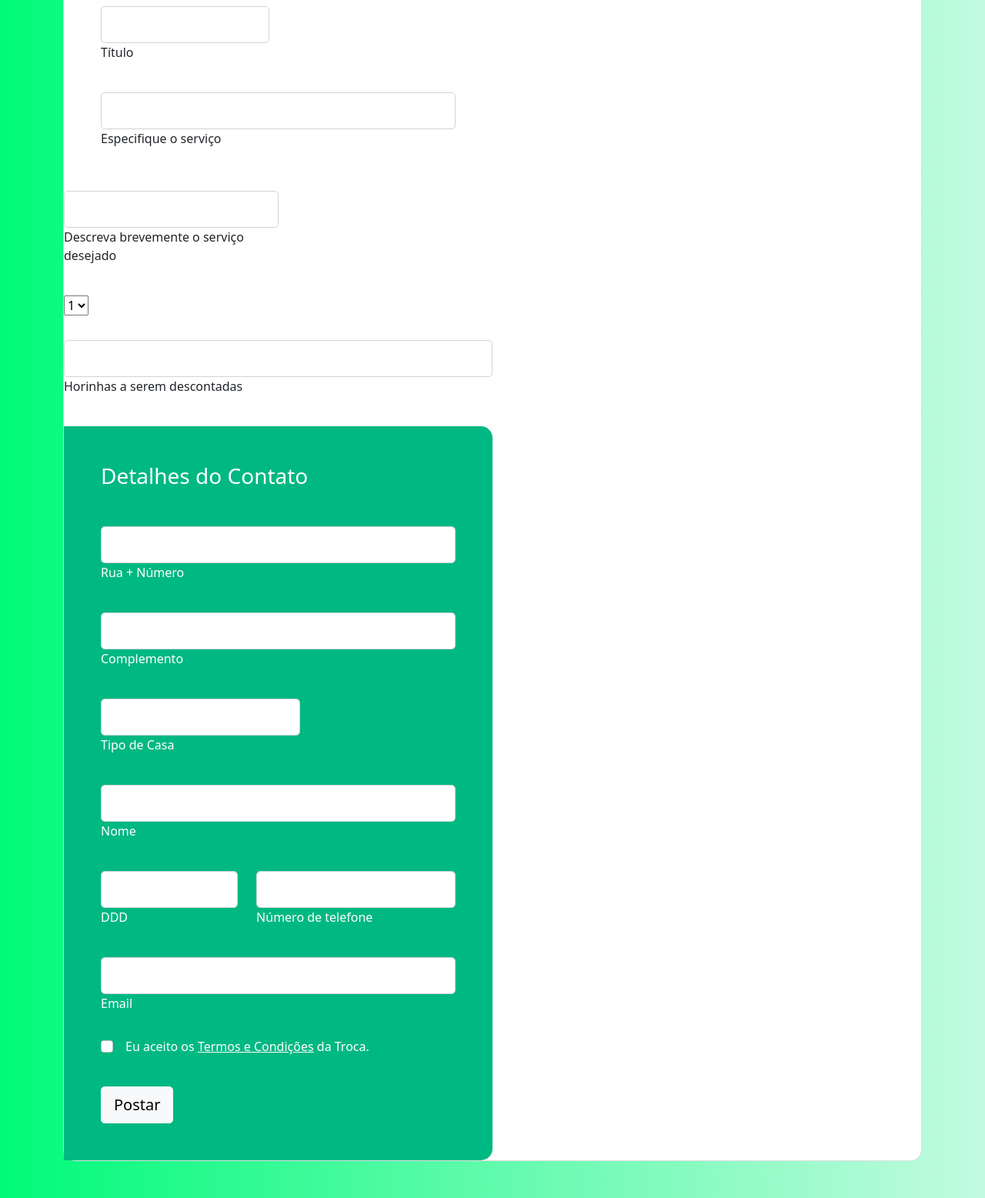
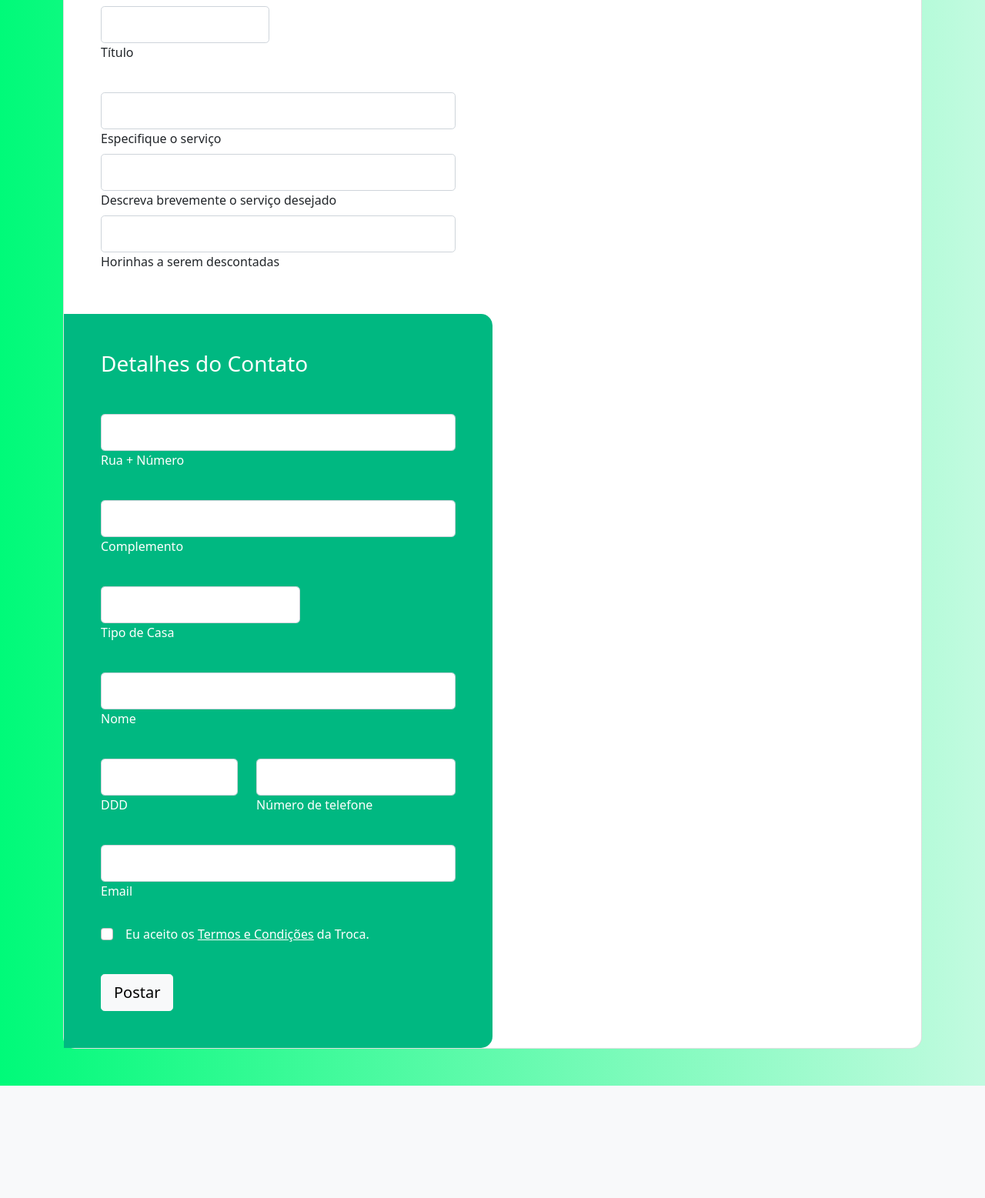
Before and after one commit to GabrielSilvaSouza/CompSoc, a Python web app: template MVPcompsoc/templates/add_post.html in a window 1280 px wide. Shown: the part 348-1905 px from the top of the page at 77% size. After the commit the page ends 1759 px from the top, so only its background shows below. Run offline with Jinja, Linux system fonts and the light colour scheme; the template is opened without the code that fills it, so the values that code supplies are empty.

Commit message:
Update add_post.html

```diff
--- a/MVPcompsoc/templates/add_post.html
+++ b/MVPcompsoc/templates/add_post.html
@@ -5,13 +5,13 @@
     <meta http-equiv="X-UA-Compatible" content="IE=edge">
     <meta name="viewport" content="width=device-width, initial-scale=1.0">
     <title> MVP </title>
-  <link rel="stylesheet" type="text/css" href="{{ url_for('static', filename='css/styleadd.css') }}">
+    <link rel="stylesheet" type="text/css" href="..\static\css\styleadd.css">
     <link href="https://cdn.jsdelivr.net/npm/bootstrap@5.0.2/dist/css/bootstrap.min.css" rel="stylesheet">
     <script src="https://cdn.jsdelivr.net/npm/bootstrap@5.0.2/dist/js/bootstrap.bundle.min.js"></script>
 </head>
 <body>
     <header class="container-fluid bg-light">
-    <img class="me-5" id="logo-header" width="44" height="63.5" src="static/img/Preve-Logo-Transp-4-e1589915634970.png">
+        <img class="me-5" id="logo-header" width="44" height="63.5" src="..\static\img\Preve-Logo-Transp-4-e1589915634970.png">
         <h1 class="" id="titulo-header">Sistema de Trocas do Banco do Preventório</h1>
     </header>
 
@@ -53,35 +53,17 @@
                             <label class="form-label" for="form3Examplev2">Especifique o serviço</label>
                         </div>
 
-                      </div>
-                    </div>
-                      <div class="col-md-6 mb-4 pb-2">
-
                         <div class="form-outline">
                             <input type="text" name="description" id="form3Examplev3" class="form-control form-control-lg" />
                             <label class="form-label" for="form3Examplev3">Descreva brevemente o serviço desejado</label>
                         </div>
 
-                      </div>
-
-
-                    <div class="mb-4 pb-2">
-                      <select class="select">
-                        <option value="1">1</option>
-                        <option value="2">2</option>
-                        <option value="3">3</option>
-                        <option value="4">4</option>
-                        <option value="4">5</option>
-                      </select>
-                    </div>
-
-                    <div class="mb-4 pb-2">
                         <div class="form-outline">
                             <input type="number" step="0.1" name="hour_currency" min=0 id="form3Examplev4" class="form-control form-control-lg" />
                             <label class="form-label" for="form3Examplev4">Horinhas a serem descontadas</label>
                         </div>
                       </div>
-
+                    </div>
 
                   </div>
                 </div>
```
Lines whose indentation alone changed are shown as unchanged.
